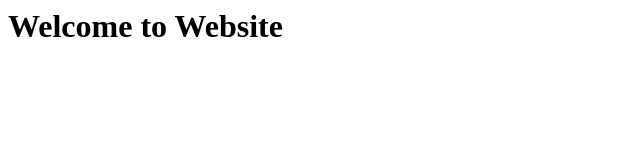
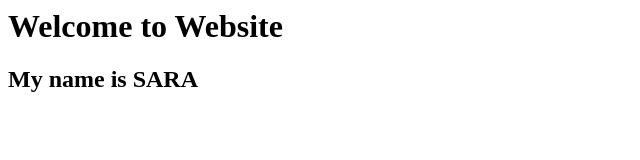
Before and after one commit to sidddhhhiiii/Locker, a plain HTML site: page index.html in a window 1280 px wide. Shown: the whole page, without its empty margins (0-640 px from the left). Drawn offline with Linux system fonts and the light colour scheme.

Commit message:
My second code

```diff
--- a/index.html
+++ b/index.html
@@ -1 +1,2 @@
 <h1>Welcome to Website</h1>
+<h2>My name is SARA</h2>
```
